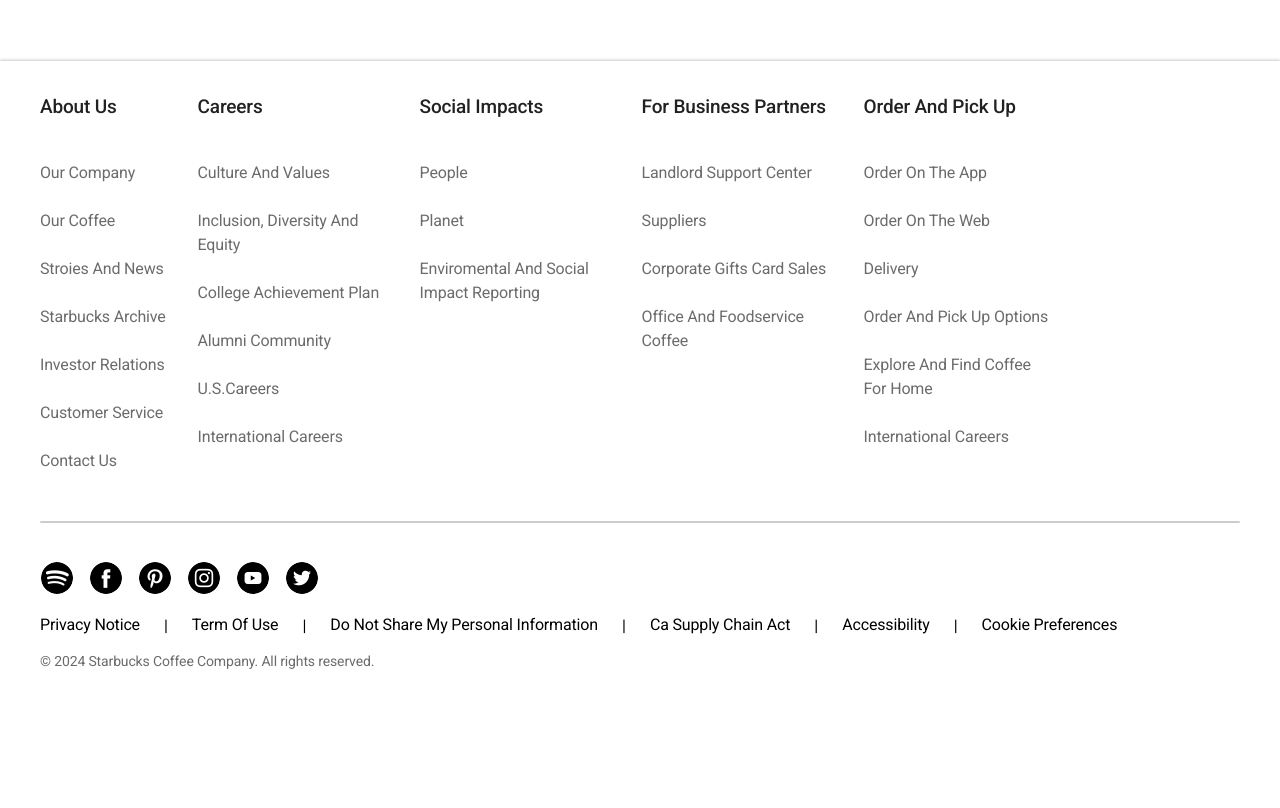
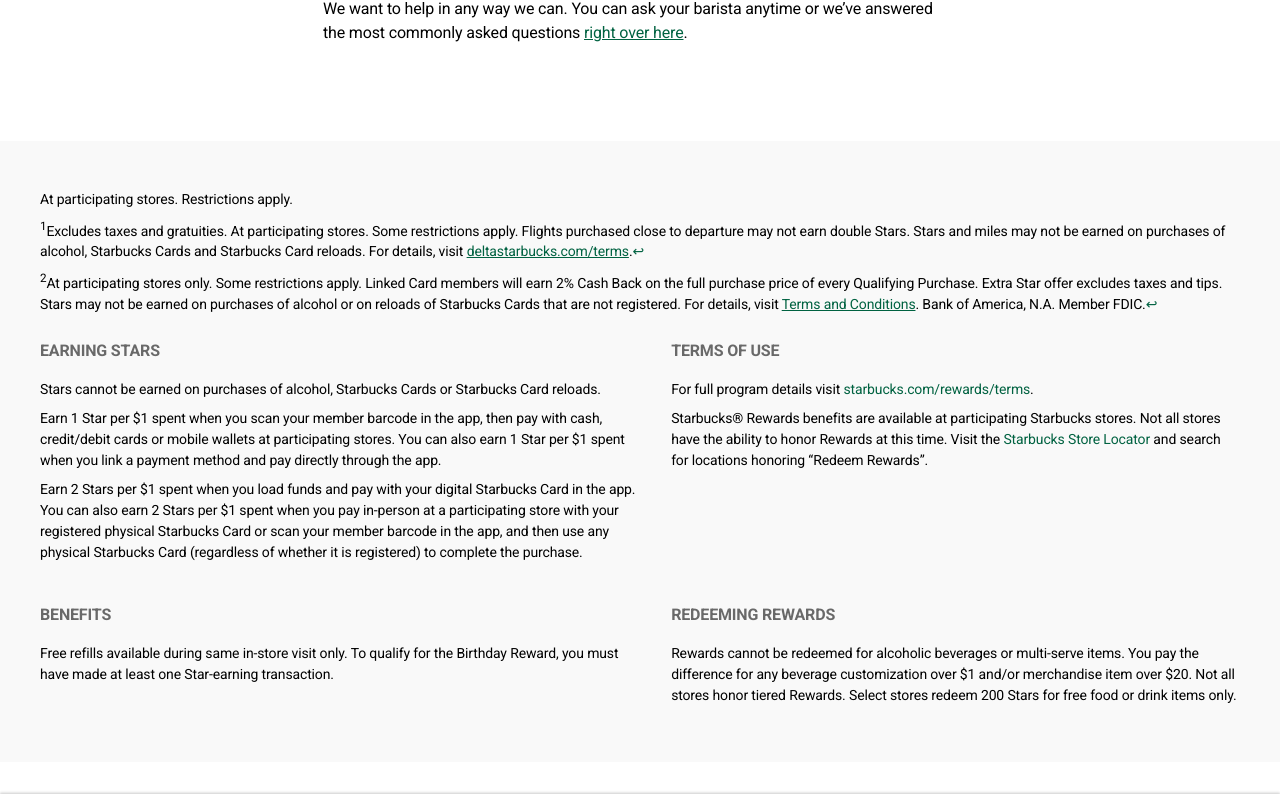
Before and after one commit to Rustamli510/Starbucks, a React (Vite) app in the folder Starbucks/: page /rewards in a window 1280 px wide. Shown: the part 3912-4720 px from the top of the page. Before the commit the page ends 4628 px from the top, so only its background shows below. Built offline with nearby package versions, Linux system fonts and the light colour scheme.

Commit message:
rewards page compleated

```diff
--- a/Starbucks/src/Rewards.jsx
+++ b/Starbucks/src/Rewards.jsx
@@ -269,6 +269,37 @@
           <p>We want to help in any way we can. You can ask your barista anytime or we’ve answered the most commonly asked questions <a href="https://customerservice.starbucks.com/app/answers/list/p/552" target="_blank"><span>right over here</span></a>.</p>
         </div>
       </section>
+
+      <div className="info">
+        <div className="top">
+        <p>At participating stores. Restrictions apply.</p>
+        <p><sup>1</sup>Excludes taxes and gratuities. At participating stores. Some restrictions apply. Flights purchased close to departure may not earn double Stars. Stars and miles may not be earned on purchases of alcohol, Starbucks Cards and Starbucks Card reloads. For details, visit <a href="https://www.deltastarbucks.com/terms" target="_blank"><span>deltastarbucks.com/terms</span></a>.<a href="#deltaSkymilesNoteId">↩</a></p>
+        <p><sup>2</sup>At participating stores only. Some restrictions apply. Linked Card members will earn 2% Cash Back on the full purchase price of every Qualifying Purchase. Extra Star offer excludes taxes and tips. Stars may not be earned on purchases of alcohol or on reloads of Starbucks Cards that are not registered. For details, visit <a href="https://promotions.bankofamerica.com/starbucks#disclosure-1223753557" target="_blank"><span>Terms and Conditions</span></a>. Bank of America, N.A. Member FDIC.<a href="#bankOfAmericaNoteId">↩</a></p>
+        </div>
+        <div className="mid">
+          <div className="earning">
+          <h3>Earning Stars</h3>
+          <p>Stars cannot be earned on purchases of alcohol, Starbucks Cards or Starbucks Card reloads.</p>
+          <p>Earn 1 Star per $1 spent when you scan your member barcode in the app, then pay with cash, credit/debit cards or mobile wallets at participating stores. You can also earn 1 Star per $1 spent when you link a payment method and pay directly through the app.</p>
+          <p>Earn 2 Stars per $1 spent when you load funds and pay with your digital Starbucks Card in the app. You can also earn 2 Stars per $1 spent when you pay in-person at a participating store with your registered physical Starbucks Card or scan your member barcode in the app, and then use any physical Starbucks Card (regardless of whether it is registered) to complete the purchase.</p>
+          </div>
+          <div className="termofuse">
+          <h3>Terms of Use</h3>
+          <p>For full program details visit <a href="https://www.starbucks.com/rewards/terms/" target="_blank"><span>starbucks.com/rewards/terms</span></a>.</p>
+          <p>Starbucks® Rewards benefits are available at participating Starbucks stores. Not all stores have the ability to honor Rewards at this time. Visit the <a href="/store-locator" target="_blank"><span>Starbucks Store Locator</span></a> and search for locations honoring “Redeem Rewards”.</p>
+          </div>
+        </div>
+        <div className="bottom">
+          <div className="benefits">
+          <h3>Benefits</h3>
+          <p>Free refills available during same in-store visit only. To qualify for the Birthday Reward, you must have made at least one Star-earning transaction.</p>
+          </div>
+          <div className="redeeming">
+          <h3>Redeeming Rewards</h3>
+          <p>Rewards cannot be redeemed for alcoholic beverages or multi-serve items. You pay the difference for any beverage customization over $1 and/or merchandise item over $20. Not all stores honor tiered Rewards. Select stores redeem 200 Stars for free food or drink items only.</p>
+          </div>
+        </div>
+      </div>
     </div>
   )
 }
--- a/Starbucks/src/scss/Rewards.css
+++ b/Starbucks/src/scss/Rewards.css
@@ -341,6 +341,7 @@
 
 .rewards-coming {
   position: relative;
+  padding-bottom: 32px;
 }
 .rewards-coming .inner {
   background-color: #d4e9e2;
@@ -427,16 +428,75 @@
 }
 .questions .questions-text {
   width: 634px;
+  margin: 0 auto;
 }
 .questions .questions-text h2 {
   font-size: 28px;
   font-weight: 600;
   line-height: 1.5;
   letter-spacing: -0.01em;
+  padding-bottom: 16px;
 }
 .questions .questions-text p {
   font-size: 16px;
   font-weight: 400;
   line-height: 1.5;
   letter-spacing: -0.01em;
+}
+.questions .questions-text p a {
+  text-decoration: underline;
+  color: #006241;
+}
+
+.info {
+  margin: 32px 0;
+  padding: 48px 40px;
+  background-color: #f9f9f9;
+}
+.info p {
+  padding-bottom: 8px;
+  font-size: 14px;
+  font-weight: 400;
+  line-height: 1.5;
+  letter-spacing: -0.01em;
+}
+.info p a {
+  text-decoration: underline;
+  color: #006241;
+}
+.info p a:last-child {
+  text-decoration: none;
+}
+.info h3 {
+  font-size: 16px;
+  font-weight: 700;
+  letter-spacing: -0.01em;
+  line-height: 1.5;
+  text-transform: uppercase;
+  color: rgba(0, 0, 0, 0.5803921569);
+  padding-bottom: 16px;
+}
+.info .top {
+  padding-bottom: 16px;
+}
+.info .mid {
+  padding-bottom: 32px;
+  display: flex;
+}
+.info .mid .earning {
+  width: 634px;
+}
+.info .mid .termofuse {
+  width: 634px;
+  padding-left: 32px;
+}
+.info .bottom {
+  display: flex;
+}
+.info .bottom .benefits {
+  width: 634px;
+}
+.info .bottom .redeeming {
+  width: 634px;
+  padding-left: 32px;
 }/*# sourceMappingURL=Rewards.css.map */
--- a/Starbucks/src/scss/Rewards.scss
+++ b/Starbucks/src/scss/Rewards.scss
@@ -406,6 +406,7 @@
 
 .rewards-coming {
     position: relative;
+    padding-bottom: 32px;
 
     .inner {
         background-color: #d4e9e2;
@@ -512,11 +513,14 @@
 
     .questions-text {
         width: 634px;
+        margin: 0 auto;
+
         h2 {
             font-size: 28px;
             font-weight: 600;
             line-height: 1.5;
             letter-spacing: -0.01em;
+            padding-bottom: 16px;
         }
 
         p {
@@ -524,6 +528,66 @@
             font-weight: 400;
             line-height: 1.5;
             letter-spacing: -0.01em;
+
+            a {
+                text-decoration: underline;
+                color: #006241;
+            }
         }
     }
 }
+
+.info {
+    margin: 32px 0;
+    padding: 48px 40px;
+    background-color: #f9f9f9;
+    p {
+        padding-bottom: 8px;
+        font-size: 14px;
+        font-weight: 400;
+        line-height: 1.5;
+        letter-spacing: -0.01em;
+
+        a {
+            text-decoration: underline;
+            color: #006241;
+
+            &:last-child {
+                text-decoration: none;
+            }
+        }
+    }
+    h3 {
+        font-size: 16px;
+        font-weight: 700;
+        letter-spacing: -0.01em;
+        line-height: 1.5;
+        text-transform: uppercase;
+        color: #00000094;
+        padding-bottom: 16px;
+    }
+    .top {
+        padding-bottom: 16px;
+    }
+    .mid {
+        padding-bottom: 32px;
+        display: flex;
+        .earning{
+            width: 634px;
+        }
+        .termofuse{
+            width: 634px;
+            padding-left: 32px;
+        }
+    }
+    .bottom{
+        display: flex;
+        .benefits{
+            width: 634px;
+        }
+        .redeeming{
+            width: 634px;
+            padding-left: 32px;
+        }
+    }
+}
```
Also changed, not shown: 1 other file (tests, documents, lock files or other folders).
